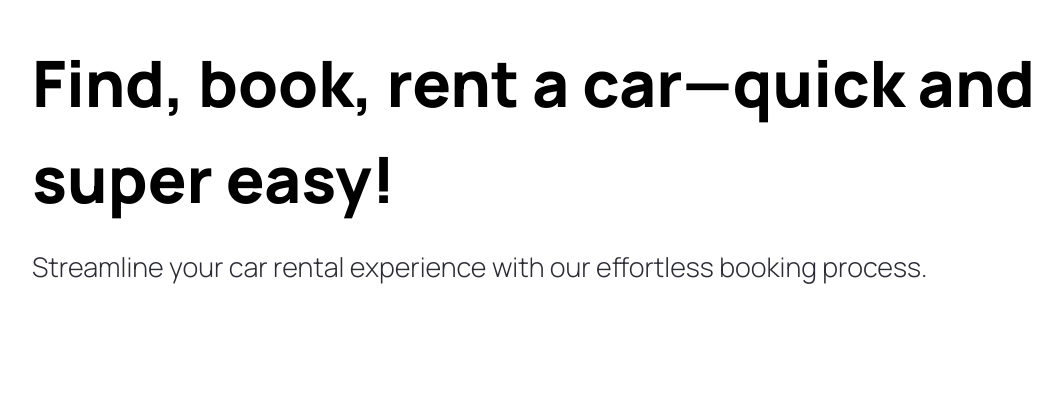
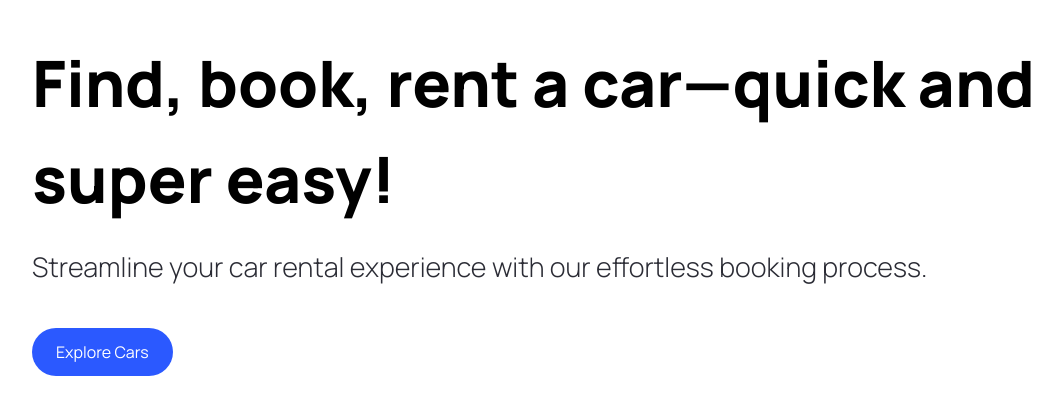
Before and after one commit to lijiangze666/car_showcase, a Next.js app: page / in a window 1280 px wide. Shown: the part 109-524 px from the top of the page, without its empty margins (32-1094 px from the left). Built offline with nearby package versions, Linux system fonts and the light colour scheme.

Commit message:
customButton components commit

```diff
--- a/components/CustomButton.tsx
+++ b/components/CustomButton.tsx
@@ -1,10 +1,17 @@
+"use client";
 import React from 'react';
-
-const CustomButton = () => {
+import Image from "next/image";
+import {CustomButtonProps} from "@/types";
+const CustomButton = (customButtonProps: CustomButtonProps) => {
     return (
-        <div>
-
-        </div>
+        <button
+            disabled={false}
+            type={"button"}
+            className={`custom-btn ${customButtonProps.containerStyles}`}
+            onClick={customButtonProps.handleClick}
+        >
+            <span className={`flex-1`}>{customButtonProps.title}</span>
+        </button>
     );
 };
 
--- a/components/Hero.tsx
+++ b/components/Hero.tsx
@@ -1,14 +1,23 @@
+"use client";
 import React from 'react';
 import Image from 'next/image'
 import {CustomButton} from "@/components";
 
 const Hero = () => {
+    const handleScroll = () => {
+
+    }
     return (
         <div className="hero">
             <div className="flex-1 pt-36 padding-x">
                 <h1 className="hero__title">Find, book, rent a car—quick and super easy!</h1>
-                <p className="hero__subtitle">Streamline your car rental experience with our effortless booking process.</p>
-                <CustomButton/>
+                <p className="hero__subtitle">Streamline your car rental experience with our effortless booking
+                    process.</p>
+                <CustomButton
+                    title="Explore Cars"
+                    containerStyles="bg-primary-blue text-white rounded-full mt-10"
+                    handleClick={handleScroll}
+                />
             </div>
         </div>
     );
--- /dev/null
+++ b/types/index.ts
@@ -0,0 +1,7 @@
+import {MouseEventHandler} from "react";
+
+export interface CustomButtonProps {
+    title: string
+    containerStyles?: string
+    handleClick?: MouseEventHandler<HTMLButtonElement>
+}
```
